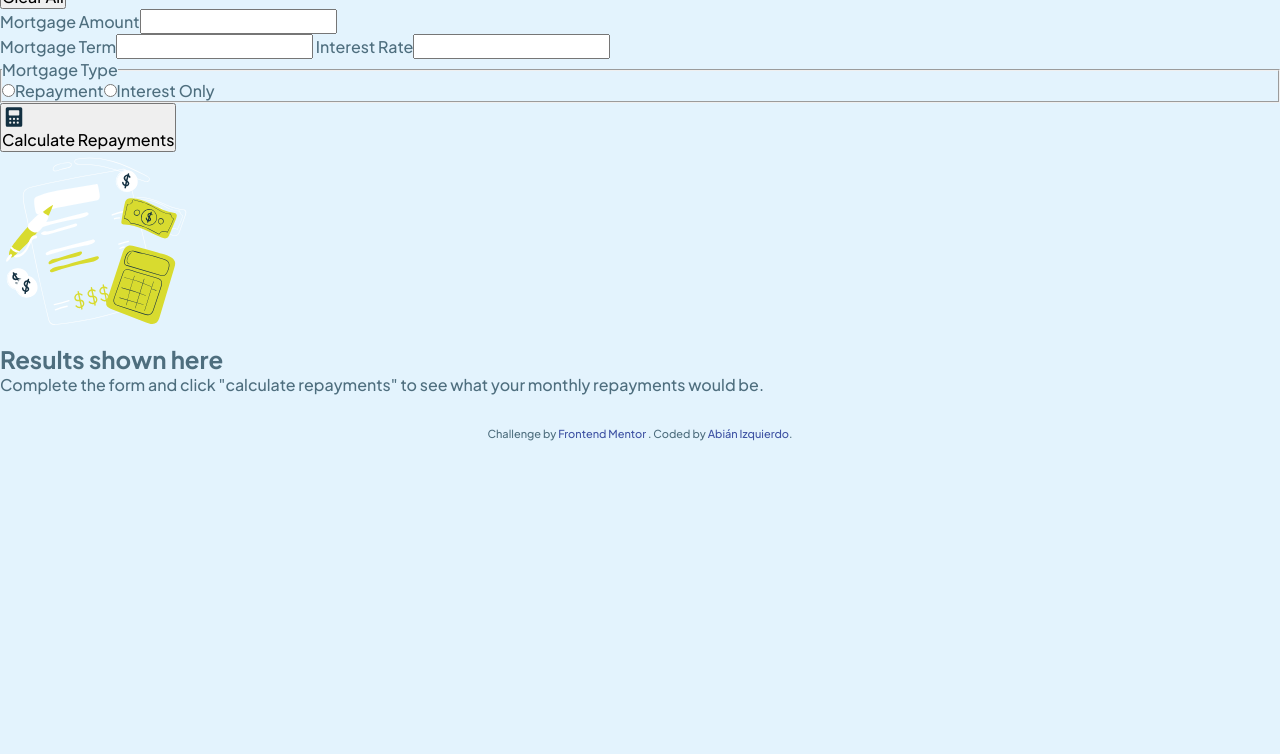
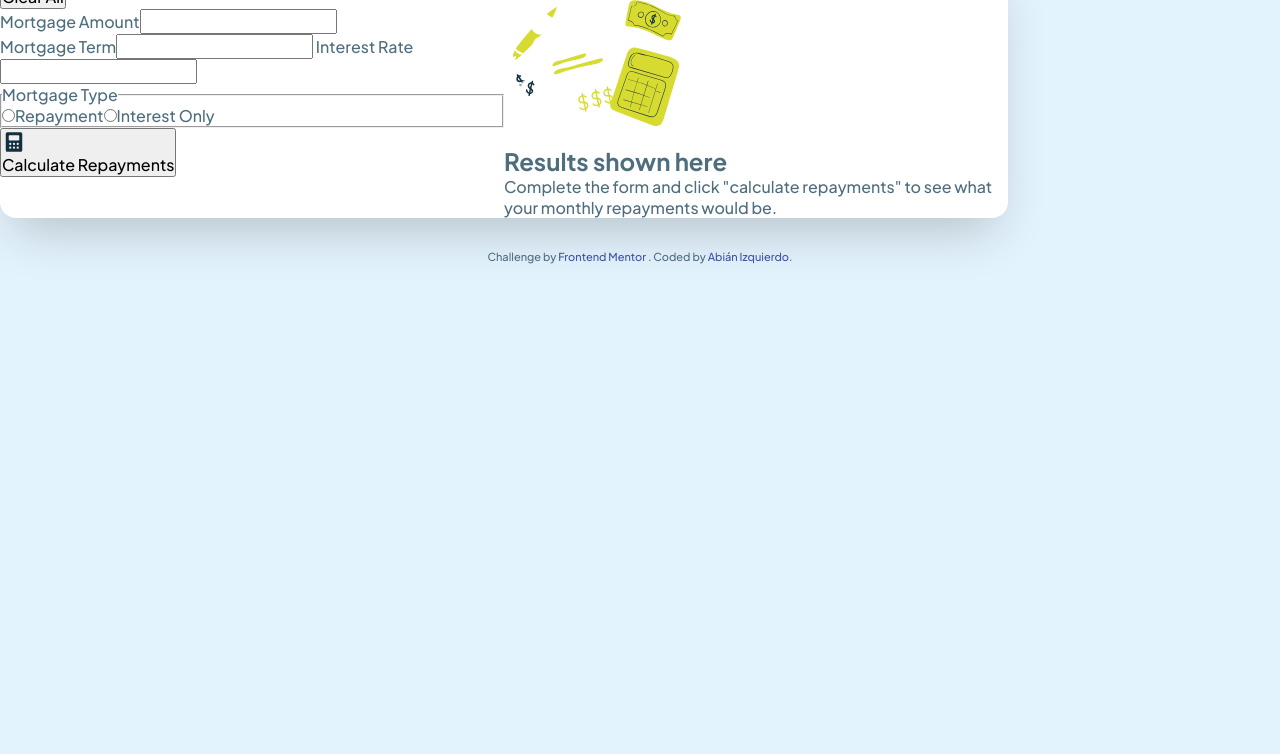
Before and after one commit to abizmo/mortgage-repayment-calculator, an Astro site: page / in a window 1280 px wide. Shown: the part 46-800 px from the top of the page. Built offline with nearby package versions, Linux system fonts and the light colour scheme; Astro itself is replaced by a stand-in of ours.

Commit message:
add Calculator component

```diff
--- /dev/null
+++ b/src/components/calculator.astro
@@ -0,0 +1,26 @@
+---
+
+---
+
+<div class="calculator">
+  <slot />
+</div>
+
+<style>
+  .calculator {
+    display: grid;
+    width: max(640px, 90vw);
+    max-width: min(100vw, 1008px);
+    background-color: hsl(var(--clr-neutral-000));
+    box-shadow: rgba(0, 0, 0, 0.2) 0px 25px 50px -12px;
+
+    @media (width >= 640px) {
+      border-radius: 16px;
+      overflow: hidden;
+    }
+
+    @media (width >= 1024px) {
+      grid-template-columns: 1fr 1fr;
+    }
+  }
+</style>
--- a/src/pages/index.astro
+++ b/src/pages/index.astro
@@ -1,4 +1,5 @@
 ---
+import Calculator from "@/components/calculator.astro"
 import CompletedState from "@/components/completed-state.astro"
 import EmptyState from "@/components/empty-state.astro"
 import FormCalculator from "@/components/form-calculator"
@@ -23,7 +24,7 @@ const options: SelectOption<MortgageTypes>[] = [
 <RootLayout title="Mortgage repayment calculator">
   <main>
     <!-- calculator component -->
-    <div>
+    <Calculator>
       <!-- form component -->
       <FormCalculator client:load>
         <header>
@@ -56,6 +57,6 @@ const options: SelectOption<MortgageTypes>[] = [
           </Fragment>
         </ToggleContainer>
       </div>
-    </div>
+    </Calculator>
   </main>
 </RootLayout>
```
